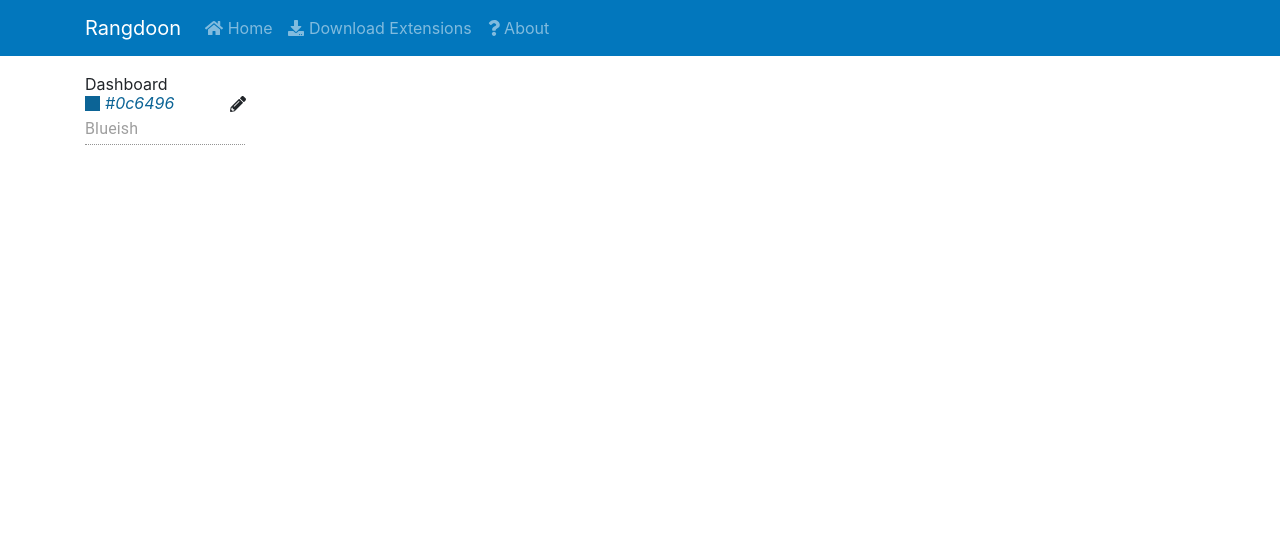
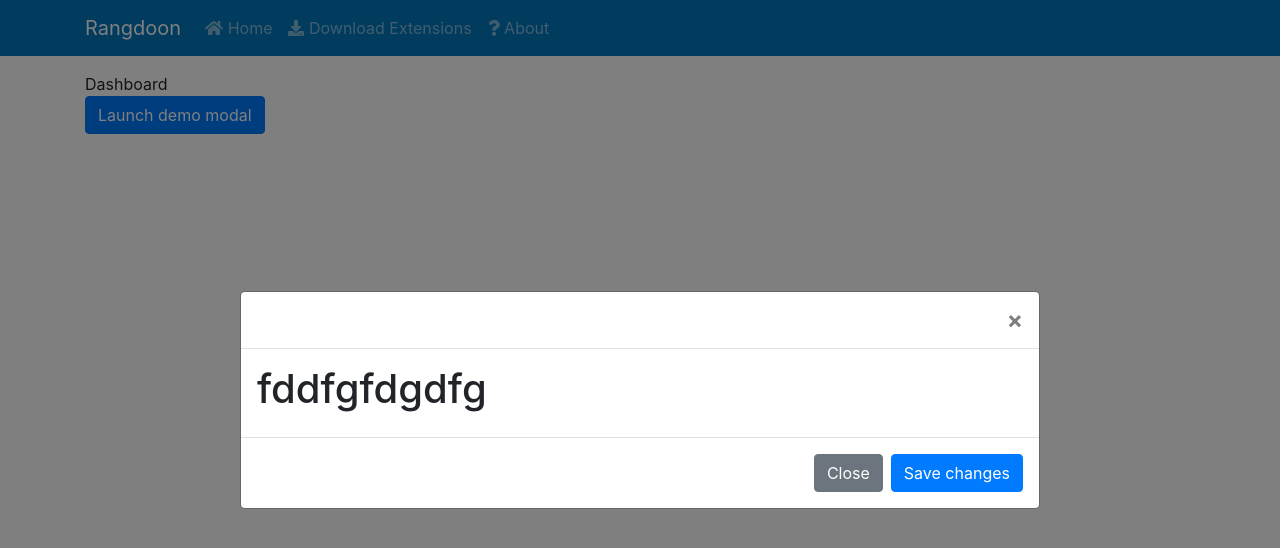
Before and after one commit to FarzanHajian/rangdoon, a React (Create React App) app in the folder src/frontend/app/rangdoonui/: page / in a window 1280 px wide. Shown: the top 548 px of the page. Built offline with nearby package versions, Linux system fonts and the light colour scheme.

Commit message:
Adding more components

```diff
--- a/src/frontend/app/rangdoonui/package.json
+++ b/src/frontend/app/rangdoonui/package.json
@@ -10,6 +10,7 @@
     "axios": "^0.19.2",
     "bootstrap": "^4.4.1",
     "react": "^16.12.0",
+    "react-bootstrap": "^1.0.0-beta.16",
     "react-dom": "^16.12.0",
     "react-router-dom": "^5.1.2",
     "react-scripts": "3.2.0"
--- a/src/frontend/app/rangdoonui/src/components/ColorDetail.js
+++ b/src/frontend/app/rangdoonui/src/components/ColorDetail.js
@@ -81,7 +81,7 @@ class ColorDetail extends Component {
     }
 }
 
-ColorDetail.propType = {
+ColorDetail.propTypes = {
     name: propTypes.string.isRequired,
     red: propTypes.number.isRequired,
     green: propTypes.number.isRequired,
--- a/src/frontend/app/rangdoonui/src/components/Dashboard.js
+++ b/src/frontend/app/rangdoonui/src/components/Dashboard.js
@@ -1,17 +1,35 @@
 import React, { Component } from 'react'
-import ColorDetail from './ColorDetail'
+import Popup from './Popup';
+import { Modal,Button } from 'react-bootstrap';
 
 export default class Dashboard extends Component {
     onColorChanged = (e) => {
         alert(e.name);
     }
+
+    onPopupAccepted = () => {
+
+    }
+
+
     render() {
+        const body = <h1>fddfgfdgdfg</h1>;
         return (
             <div>
                 Dashboard
                 <br />
-                <ColorDetail red="12" green="100" blue="150" name="Blueish" onChanged={this.onColorChanged}></ColorDetail>
+
+                <button type="button" className="btn btn-primary" data-toggle="modal" data-target="#exampleModalCenter">
+                    Launch demo modal
+                </button>
+
+                <Popup body={body} show="true">
+                </Popup>
+
+
+
             </div>
         )
     }
+
 }
--- /dev/null
+++ b/src/frontend/app/rangdoonui/src/components/Popup.js
@@ -0,0 +1,40 @@
+import React from 'react';
+import propTypes from 'prop-types';
+import {Modal} from 'react-bootstrap';
+
+function Popup(props) {
+    let { show, header, body, onAccept } = props;
+
+    if (header instanceof String) {
+        header = (<h5>{header}</h5>);
+    }
+
+    return (
+        <Modal size="lg" aria-labelledby="modal-title" centered show={show}>
+            <Modal.Header closeButton>
+                <Modal.Title id="modal-title">
+                    {header}
+                </Modal.Title>
+            </Modal.Header>
+
+            <Modal.Body>
+                {body}
+            </Modal.Body>
+
+            <Modal.Footer>
+                <button type="button" className="btn btn-secondary" data-dismiss="modal">Close</button>
+                <button type="button" className="btn btn-primary" onClick={onAccept}>Save changes</button>
+            </Modal.Footer>
+        </Modal>
+    );
+}
+
+Popup.propType = {
+    show: propTypes.bool.isRequired,
+    header: propTypes.oneOfType([propTypes.string, propTypes.elementType]),
+    body: propTypes.elementType.isRequired,
+    footer: propTypes.elementType,
+    onAccept: propTypes.func
+}
+
+export default Popup;
--- a/src/frontend/app/rangdoonui/src/components/SwatchFileDetail.js
+++ b/src/frontend/app/rangdoonui/src/components/SwatchFileDetail.js
@@ -24,7 +24,7 @@ class SwatchFileDetail extends Component {
     }
 }
 
-SwatchFileDetail.propType = {
+SwatchFileDetail.propTypes = {
     swatch: propTypes.object.isRequired
 }
 
```
Also changed, not shown: src/frontend/app/rangdoonui/src/components/FileExplorer.js (added), 1 other file (tests, documents, lock files or other folders).
